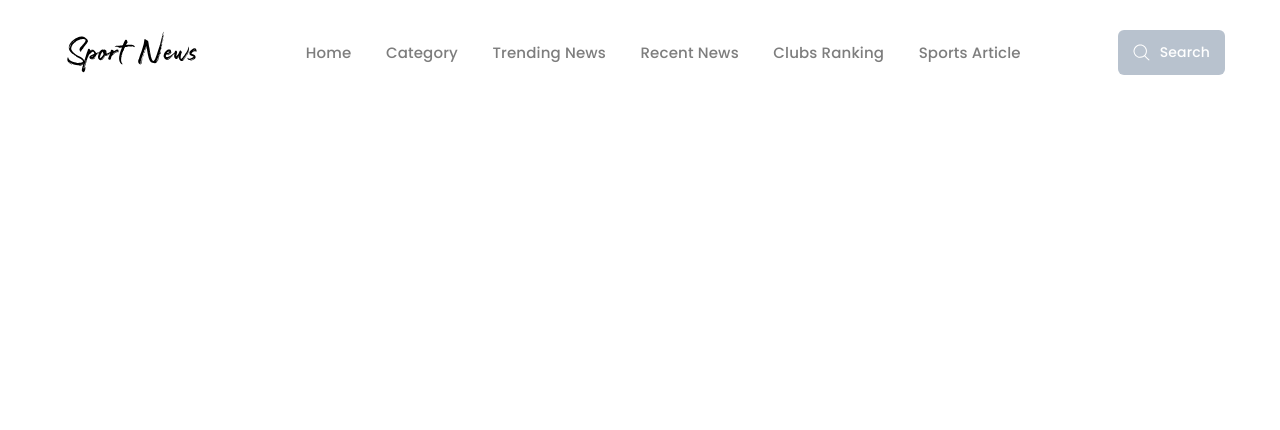
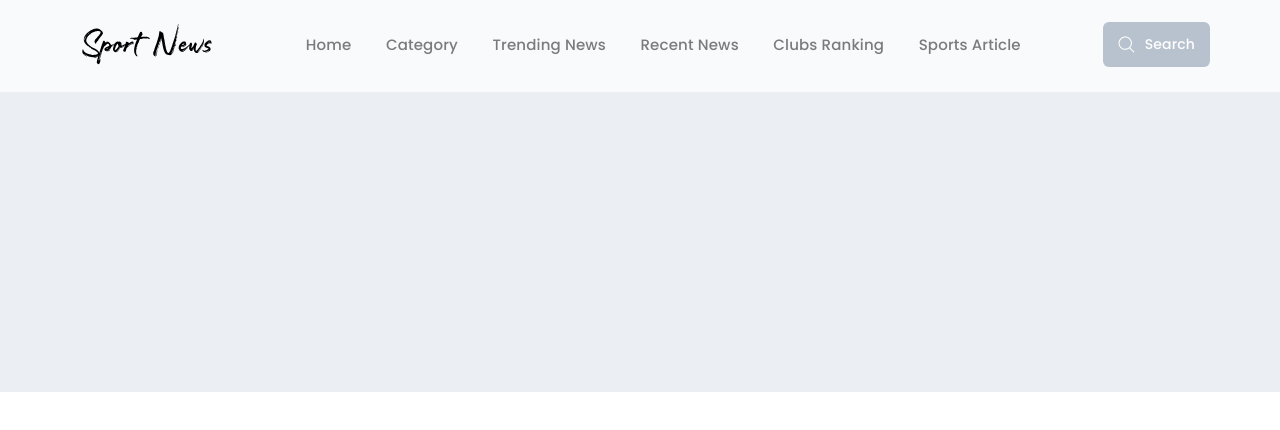
Before and after one commit to Alexander281990/SportNews, a website: page src/index.html in a window 1280 px wide. Drawn offline with nearby package versions, Linux system fonts and the light colour scheme; files that its build step writes are made by us from their sources.

Commit message:
added file promo.scss

```diff
--- a/src/index.html
+++ b/src/index.html
@@ -37,24 +37,12 @@
             <div class="header__main">
                 <img src="img/logo/Sport News.svg" alt="">
                 <ul class="header__ul">
-                    <li class="header__li">
-                        <a href="#">Home</a>
-                    </li>
-                    <li class="header__li">
-                        <a href="#">Category</a>
-                    </li>
-                    <li class="header__li">
-                        <a href="#">Trending News</a>
-                    </li>
-                    <li class="header__li">
-                        <a href="#">Recent News</a>
-                    </li>
-                    <li class="header__li">
-                        <a href="#">Clubs Ranking</a>
-                    </li>
-                    <li class="header__li">
-                        <a href="#">Sports Article</a>
-                    </li>
+                    <li class="header__li"><a href="#">Home</a></li>
+                    <li class="header__li"><a href="#">Category</a></li>
+                    <li class="header__li"><a href="#">Trending News</a></li>
+                    <li class="header__li"><a href="#">Recent News</a></li>
+                    <li class="header__li"><a href="#">Clubs Ranking</a></li>
+                    <li class="header__li"><a href="#">Sports Article</a></li>
                 </ul>
                 <div class="header__btn">
                     <svg width="17" height="17" viewBox="0 0 17 17" fill="none" xmlns="http://www.w3.org/2000/svg">
@@ -67,6 +55,11 @@
             </div>
         </div>
     </header>
+    <div class="promo">
+        <div class="container">
+
+        </div>
+    </div>
 
     <script src="js/script.js"></script>
 </body>
--- a/src/sass/blocks/_header.scss
+++ b/src/sass/blocks/_header.scss
@@ -1,5 +1,6 @@
 .header {
-    padding: 23px 0 27px 0;
+    padding: 15px 0 19px 0;
+    background-color: #f9fafc;
     &__main {
         display: flex;
         justify-content: space-between;
--- /dev/null
+++ b/src/sass/blocks/_promo.scss
@@ -0,0 +1,5 @@
+.promo {
+    height: 300px;
+    width: 100%;
+    background: #ebeef3;
+}
--- a/src/sass/style.scss
+++ b/src/sass/style.scss
@@ -11,8 +11,9 @@
 }
 
 .container {
-    width: 1170px;
+    width: 1140px;
     margin: 0 auto;
 }
 
 @import 'blocks/header';
+@import 'blocks/promo';
```
Also changed, not shown: dist/css/style.min.css, dist/index.html.
